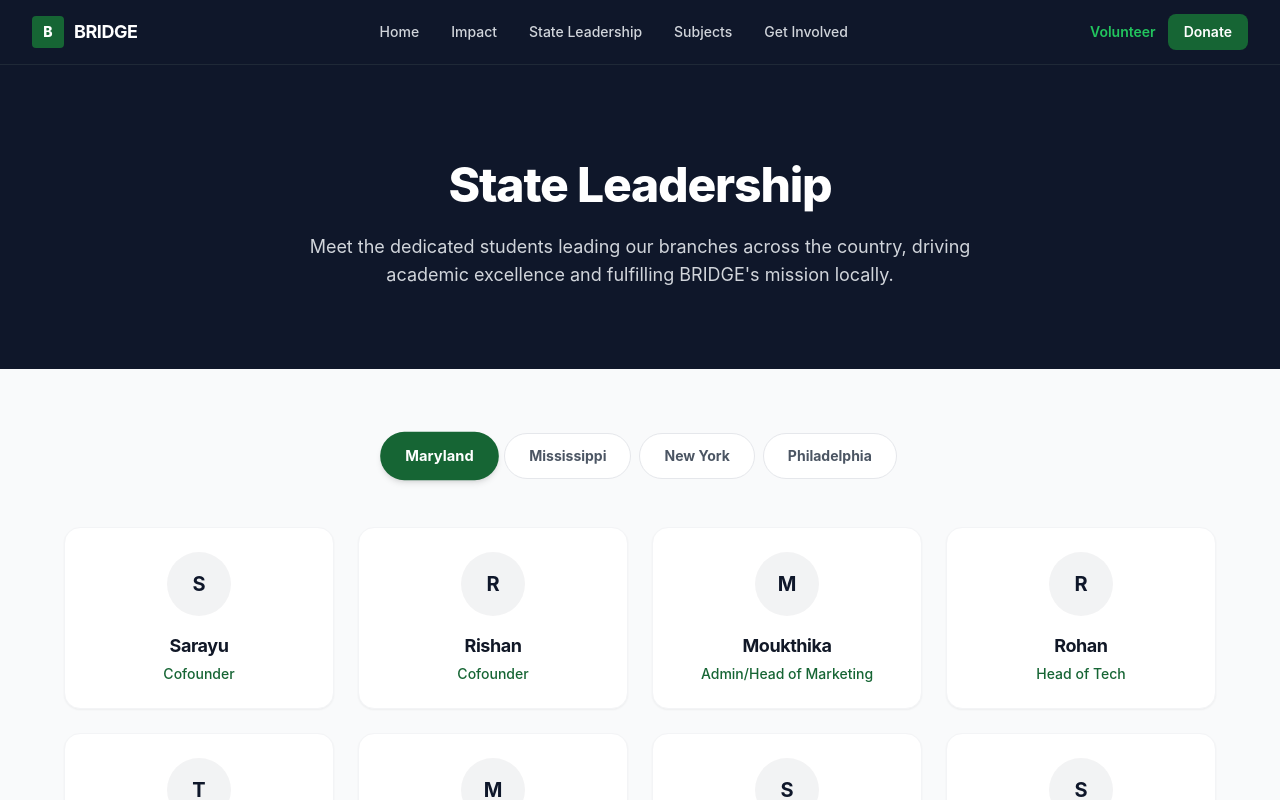
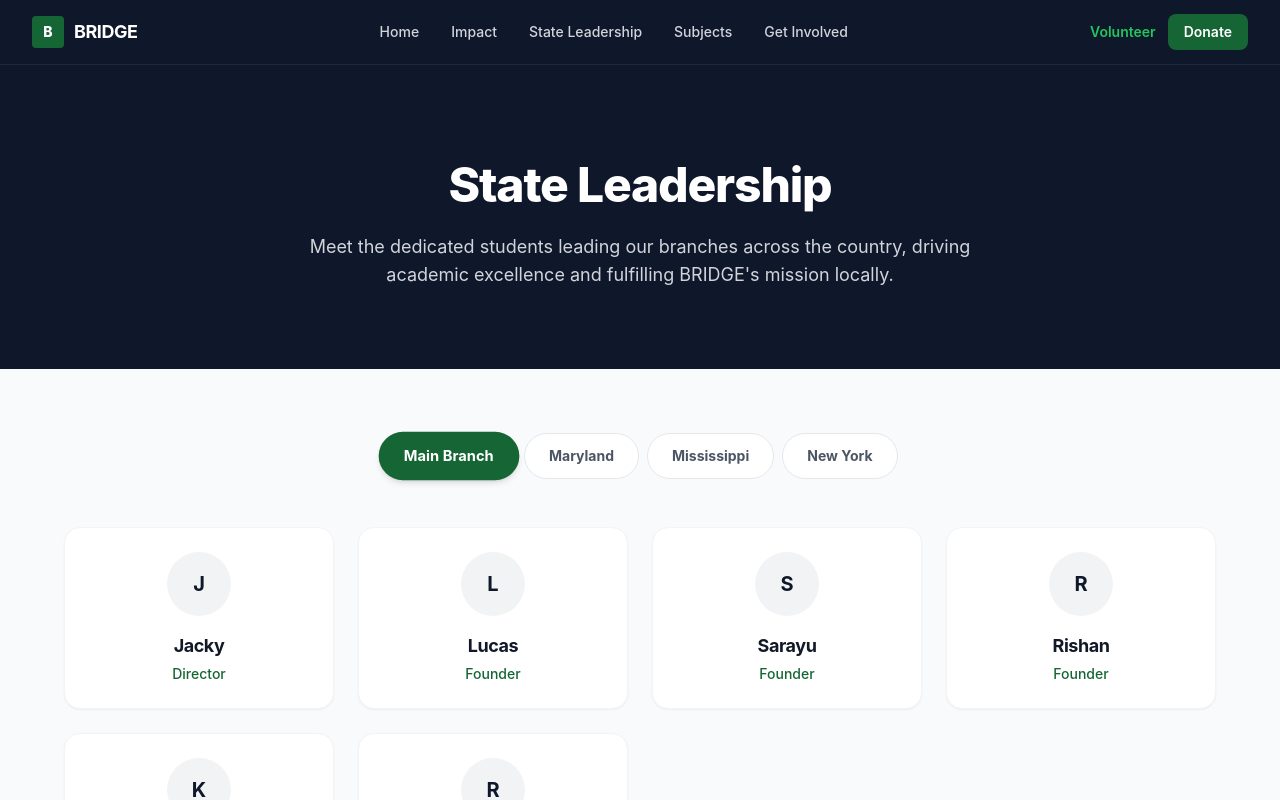
Before and after one commit to JoinTheBridge/JoinTheBridge, a Next.js app: page /state-leadership in a window 1280 px wide. Shown: the top 800 px of the page. Built offline with nearby package versions, Linux system fonts and the light colour scheme.

Commit message:
Update state leadership to use Main Branch and Founder roles

```diff
--- a/src/app/state-leadership/page.tsx
+++ b/src/app/state-leadership/page.tsx
@@ -4,7 +4,7 @@ import { useState } from "react";
 import Link from "next/link";
 import { MoveRight } from "lucide-react";
 
-type StateName = "Maryland" | "Mississippi" | "New York" | "Philadelphia";
+type StateName = "Main Branch" | "Maryland" | "Mississippi" | "New York";
 
 type Member = {
     name: string;
@@ -12,9 +12,17 @@ type Member = {
 };
 
 const LEADERSHIP_DATA: Record<StateName, Member[]> = {
+    "Main Branch": [
+        { name: "Jacky", role: "Director" },
+        { name: "Lucas", role: "Founder" },
+        { name: "Sarayu", role: "Founder" },
+        { name: "Rishan", role: "Founder" },
+        { name: "Koeyi", role: "Founder" },
+        { name: "Rohan", role: "Director of Tech" },
+    ],
     "Maryland": [
-        { name: "Sarayu", role: "Cofounder" },
-        { name: "Rishan", role: "Cofounder" },
+        { name: "Sarayu", role: "Founder" },
+        { name: "Rishan", role: "Founder" },
         { name: "Moukthika", role: "Admin/Head of Marketing" },
         { name: "Rohan", role: "Head of Tech" },
         { name: "Tirth", role: "Head of Tech" },
@@ -24,13 +32,13 @@ const LEADERSHIP_DATA: Record<StateName, Member[]> = {
         { name: "Svanik", role: "Head of Finance" },
     ],
     "Mississippi": [
-        { name: "Koeyi", role: "Cofounder" },
+        { name: "Koeyi", role: "Founder" },
         { name: "Libby", role: "Head of Math" },
         { name: "CJ", role: "Head of English" },
         { name: "Avery", role: "Head of History" },
     ],
     "New York": [
-        { name: "Lucas", role: "Cofounder" },
+        { name: "Lucas", role: "Founder" },
         { name: "Isaac", role: "Secretary" },
         { name: "Matthew", role: "Operations Manager" },
         { name: "Owen", role: "Outreach Coordinator" },
@@ -42,15 +50,12 @@ const LEADERSHIP_DATA: Record<StateName, Member[]> = {
         { name: "Chase", role: "History" },
 
     ],
-    "Philadelphia": [
-        { name: "Jacky", role: "Cofounder" },
-    ]
 };
 
-const STATES: StateName[] = ["Maryland", "Mississippi", "New York","Philadelphia"];
+const STATES: StateName[] = ["Main Branch", "Maryland", "Mississippi", "New York"];
 
 export default function StateLeadershipPage() {
-    const [activeState, setActiveState] = useState<StateName>("Maryland");
+    const [activeState, setActiveState] = useState<StateName>("Main Branch");
 
     return (
         <main className="min-h-screen bg-gray-50 flex flex-col">
```
